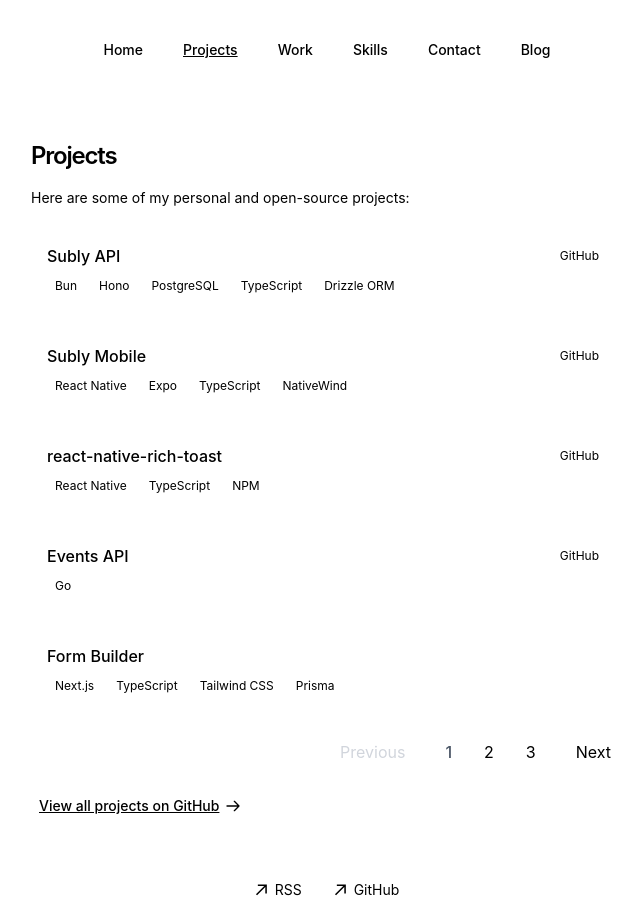
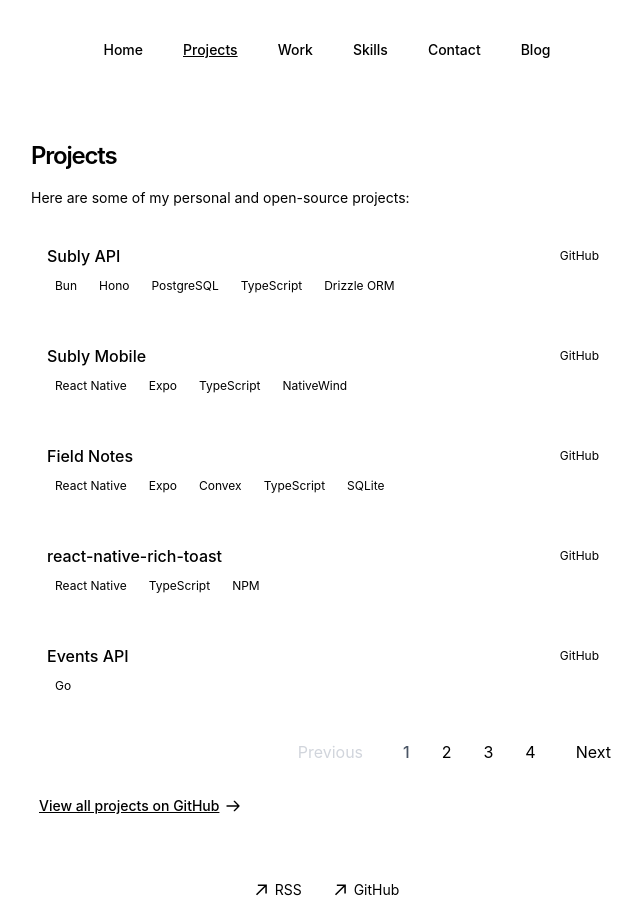
Before and after one commit to laurentcodes/laurent-portfolio-minimal, a Next.js app: page /projects in a window 1280 px wide. Shown: the whole page, without its empty margins (313-955 px from the left). Built offline with nearby package versions, Linux system fonts and the light colour scheme.

Commit message:
feat: add Field Notes project to portfolio

```diff
--- a/app/projects/page.tsx
+++ b/app/projects/page.tsx
@@ -29,6 +29,12 @@
     name: 'Subly Mobile',
     tags: ['React Native', 'Expo', 'TypeScript', 'NativeWind'],
     url: 'https://github.com/laurentcodes/subly-mobile',
+    isGithub: true,
+  },
+  {
+    name: 'Field Notes',
+    tags: ['React Native', 'Expo', 'Convex', 'TypeScript', 'SQLite'],
+    url: 'https://github.com/laurentcodes/field-notes',
     isGithub: true,
   },
   {
```
